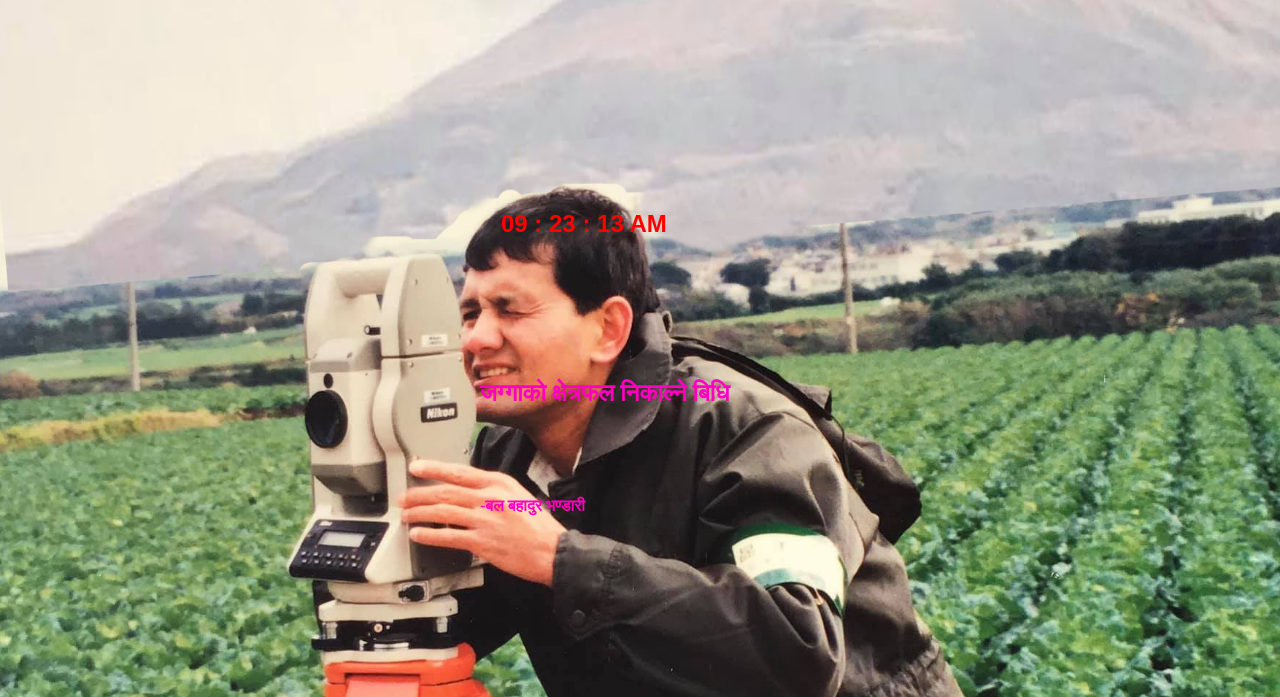
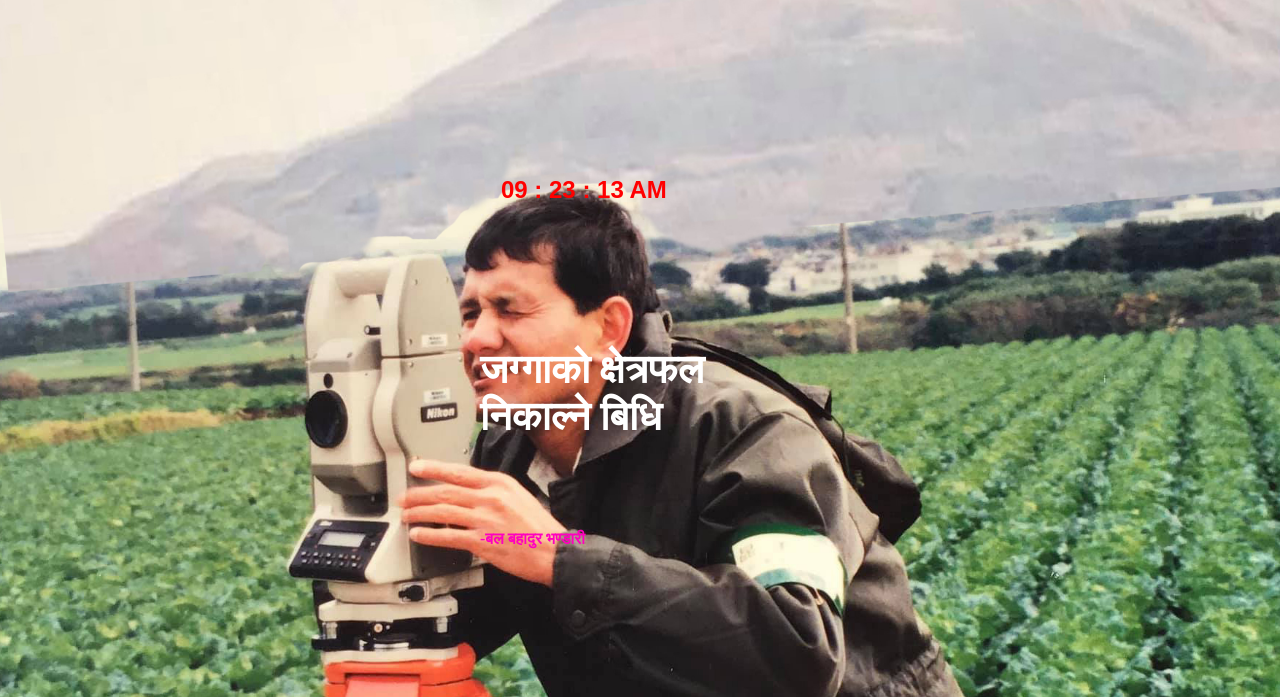
Before and after one commit to balbdr/balbahadur, a plain HTML site: page index.html in a window 1280 px wide. Shown: the part 103-800 px from the top of the page. Drawn offline with Linux system fonts and the light colour scheme.

Commit message:
Update style.css

```diff
--- a/style.css
+++ b/style.css
@@ -203,7 +203,7 @@ z-index: 2;
   text-align: centre;
 }/*
  text bhandari tushara ko text size */
-.textbox h1{
+.textbox h2{
   font-size: 40px;
   color:white;
 }
```
